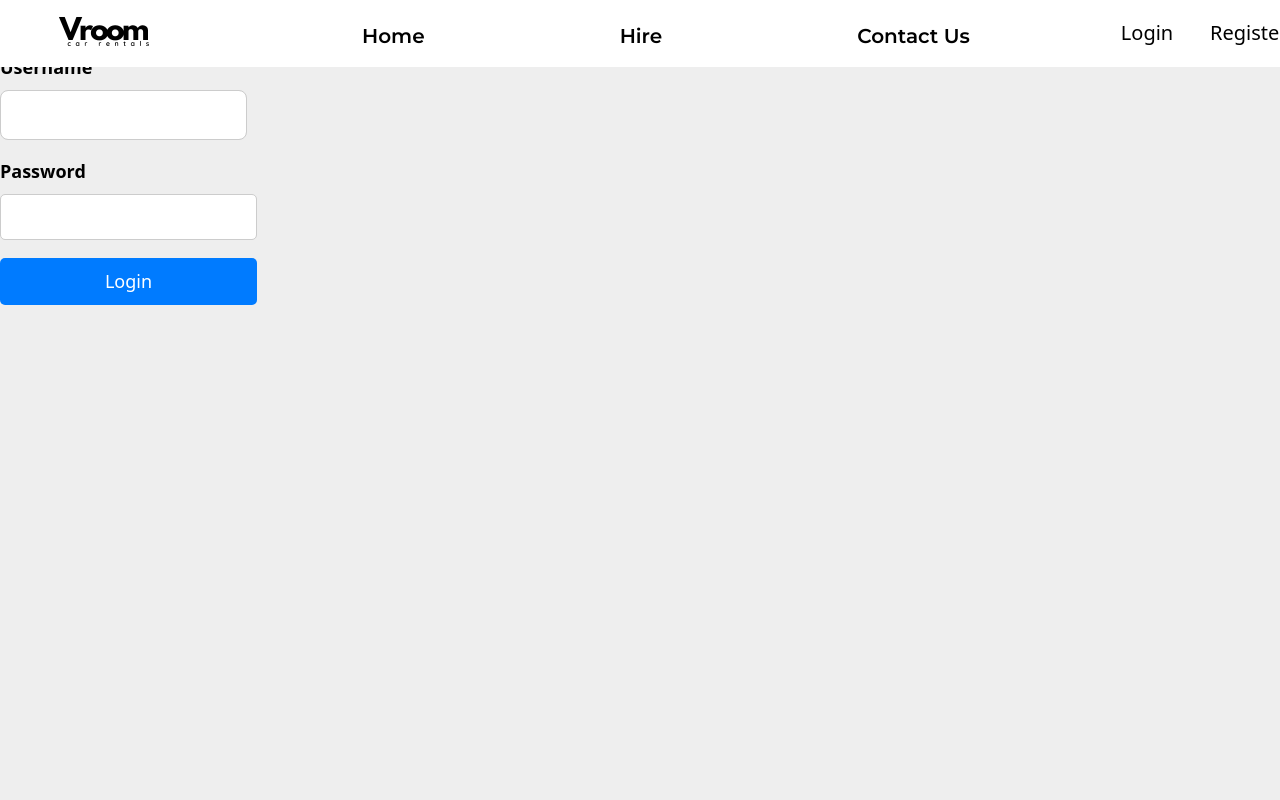
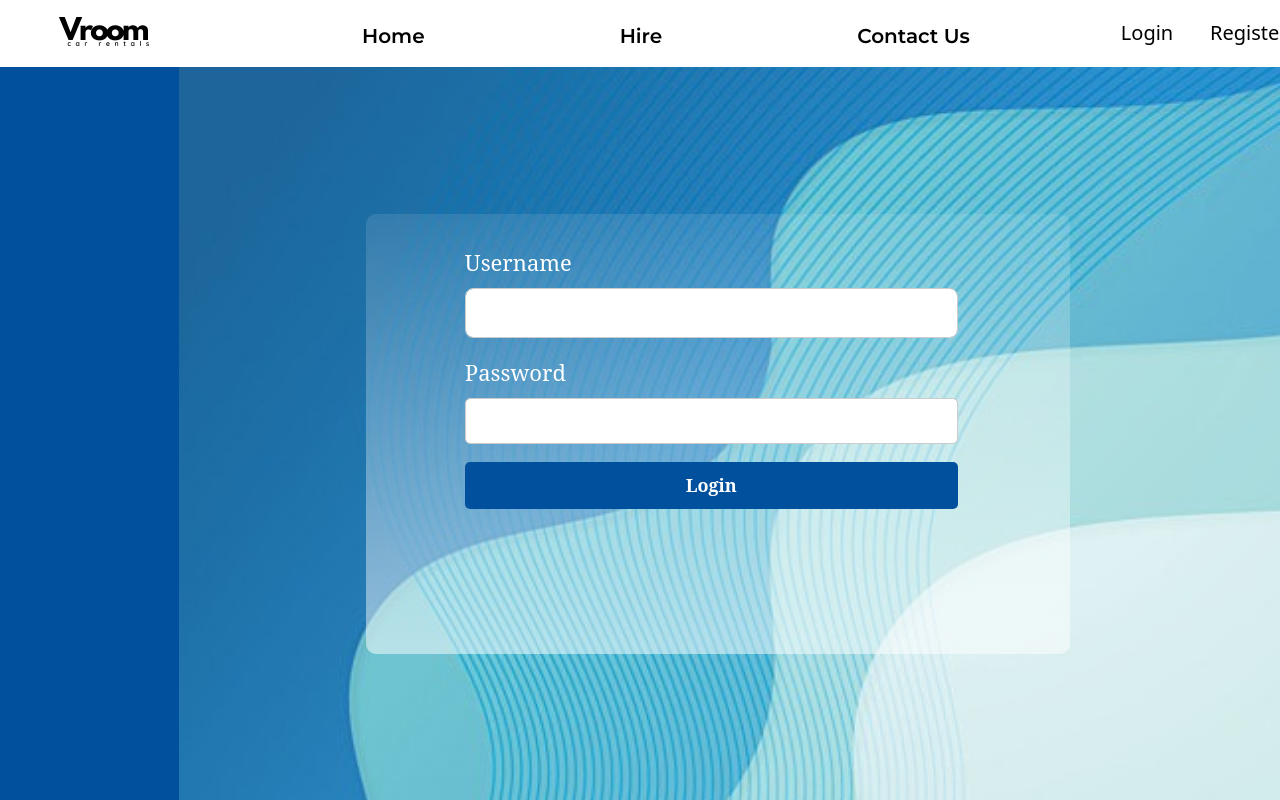
Before and after one commit to AashutoshDL/VROOM, a React (Vite) app in the folder client/: page /admin in a window 1280 px wide. Built offline with nearby package versions, Linux system fonts and the light colour scheme.

Commit message:
admin page UI

```diff
--- a/client/src/Layout.jsx
+++ b/client/src/Layout.jsx
@@ -16,7 +16,7 @@ import Vehicles from "./components/Vehicles/Vehicles";
 import ContactUs from "./components/contactUs/contactUs";
 import Insurance from "./components/Insurance/Insunrance";
 import BookedInfo from './components/BookedInfo/BookedInfo';
-import UserProfileHistory from "./components/UserProfileHistory/UserProfile";
+import UserProfileHistory from "./components/UserProfileHistory/UserProfileHistory";
 import UserProfile from "./components/UserProfile/UserProfile";
 import PaymentForm from './components/Payment/PaymentForm'
 
--- /dev/null
+++ b/client/src/components/Admin/AdminHome.css
@@ -0,0 +1,121 @@
+.admin-container{
+    width: 100%;
+    height: 100%;
+    min-height: 100vh;
+    overflow: hidden;
+    font-family: var(--text-font-family);
+    position: fixed;
+}
+.admin-dashboard {
+    width: 100%;
+    height: 100%;
+    display: flex;
+    flex-direction: row;
+}
+.admin-nav {
+    width: 14%;
+    height: 100%;
+    background-color: #00509D;
+}
+.admin-display {
+    width: 86%;
+    height: auto;
+    background-image: url('../ImagesFol/background3.jpg');
+    background-repeat: no-repeat;
+    background-size: cover;
+    backdrop-filter: blur(10px);
+}
+.admin-signin{
+    position: absolute;
+    top: 20%;
+    left: 17%;
+}
+.adminsignin-background{
+    width: 55vw;
+    height: 55vh;
+    background: linear-gradient(to bottom, rgba(255, 255, 255, 0.1), rgba(255, 255, 255, 0.5));
+    transition: background 0.5s ease;
+    border-radius: 10px;
+}
+.form-label{
+    color: #fff;
+    font-size: 22px;
+    font-weight: 500;
+}
+.form-control{
+    width: 70%;
+}
+#username{
+    width: 70%;
+}
+.admin-log{
+    position: relative;
+    left: 14%;
+    top: 4vh;
+}
+.admin-btn{
+    width: 70%;
+    position: relative;
+    left: 14%;
+    top: 4vh;
+    background-color: #00509D !important;
+}
+#admin-welcometitle{
+    position: relative;
+    top: 7vh;
+    left: 23vw;
+}
+#admin-detailsubtitle{
+    position: relative;
+    top: 5vh;
+    left: 33vw;
+}
+.adminbtns{
+    display: flex;
+    flex-direction: column;
+    justify-content: space-between;
+    position: relative;
+    top: 10vh;
+    left: 23vw;
+}
+#logout-caption{
+    display: block;
+    color: #fff;
+    position: absolute;
+    top: 5vh;
+    font-size: 15px;
+    font-weight: 400;
+    left: -13vw;
+}
+.adminlogoutbtn{
+    position: absolute;
+    top: 14vh;
+    left: -10vw;
+}
+.adminuser-caption{
+    font-size: 20px;
+    margin-top: 5px;
+}
+.admincar-caption {
+    font-size: 20px;
+    position: relative;
+    top: 7vh;
+}
+#managecarbtn{
+    position: absolute;
+    top: 23vh;
+    left: 25vw;
+}
+#manageuserbtn {
+    position: absolute;
+    top: 3vh;
+    left: 25vw;
+}
+#overalluser{
+    padding-top: 3vh;
+    padding-left: 3vw;
+}
+#overallcar{
+    margin-top: 5vh;
+    padding-left: 3vw;
+}
--- a/client/src/components/Admin/AdminHome.jsx
+++ b/client/src/components/Admin/AdminHome.jsx
@@ -1,16 +1,17 @@
-import { useState, useEffect } from 'react';
-import { Link } from 'react-router-dom';
-import 'bootstrap/dist/css/bootstrap.min.css';
-
+import { useState, useEffect } from "react";
+import { Link } from "react-router-dom";
+import "bootstrap/dist/css/bootstrap.min.css";
+import background3 from "../ImagesFol/background3.jpg";
+import "./AdminHome.css";
 const Home = () => {
-  const [username, setUsername] = useState('');
-  const [password, setPassword] = useState('');
+  const [username, setUsername] = useState("");
+  const [password, setPassword] = useState("");
   const [loggedIn, setLoggedIn] = useState(false);
 
   // Check if the user is logged in on component mount
   useEffect(() => {
-    const isLoggedIn = localStorage.getItem('isLoggedIn');
-    if (isLoggedIn === 'true') {
+    const isLoggedIn = localStorage.getItem("isLoggedIn");
+    if (isLoggedIn === "true") {
       setLoggedIn(true);
     }
   }, []);
@@ -18,54 +19,107 @@ const Home = () => {
   const handleLogin = (e) => {
     e.preventDefault();
     // Check if username and password match
-    if (username === 'admin' && password === 'admin123') {
-      localStorage.setItem('isLoggedIn', 'true');
+    if (username === "admin" && password === "admin123") {
+      localStorage.setItem("isLoggedIn", "true");
       setLoggedIn(true);
     } else {
-      alert('Invalid username or password');
+      alert("Invalid username or password");
     }
   };
 
   const handleLogout = () => {
-    localStorage.removeItem('isLoggedIn');
+    localStorage.removeItem("isLoggedIn");
     setLoggedIn(false);
   };
 
   return (
-    <div className="container mt-5">
+    <div className="admin-container mt-5">
+      <div className="admin-dashboard">
+        <div className="admin-nav"></div>
+        <div className="admin-display" style={{ backgroundImage: background3 }}>
           {/* Only display login form if not logged in */}
+          <div className="admin-signin">
+            <div className="adminsignin-background">
               {!loggedIn && (
                 <form onSubmit={handleLogin}>
-          <div className="mb-3">
-            <label htmlFor="username" className="form-label">Username</label>
-            <input type="text" className="form-control" id="username" value={username} onChange={(e) => setUsername(e.target.value)} />
+                  <div className="admin-log mb-3">
+                    <label htmlFor="username" className="form-label">
+                      Username
+                    </label>
+                    <input
+                      type="text"
+                      className="form-control"
+                      id="username"
+                      value={username}
+                      onChange={(e) => setUsername(e.target.value)}
+                    />
                   </div>
-          <div className="mb-3">
-            <label htmlFor="password" className="form-label">Password</label>
-            <input type="password" className="form-control" id="password" value={password} onChange={(e) => setPassword(e.target.value)} />
+                  <div className="admin-log mb-3">
+                    <label htmlFor="password" className="form-label">
+                      Password
+                    </label>
+                    <input
+                      type="password"
+                      className="form-control"
+                      id="password"
+                      value={password}
+                      onChange={(e) => setPassword(e.target.value)}
+                    />
                   </div>
-          <button type="submit" className="btn btn-primary">Login</button>
+                  <button type="submit" className="admin-btn btn-primary">
+                    Login
+                  </button>
                 </form>
               )}
-
-      {/* Only display admin home page if logged in */}
-      {loggedIn && (
-        <div>
-          <h1>Welcome to Admin Panel</h1>
-          <p>Manage users and cars here.</p>
-          <div className="row mt-3">
-            <div className="col-md-6">
-              <Link to="/user" className="btn btn-secondary btn-block">Manage Users</Link>
-            </div>
-            <div className="col-md-6">
-              <Link to="/cars" className="btn btn-success btn-block">Manage Cars</Link>
             </div>
           </div>
-          <button className="btn btn-danger mt-5" onClick={handleLogout}>Logout</button>
+          {/* Only display admin home page if logged in */}
+          <div className="admin-login">
+            {loggedIn && (
+              <div className="admin-displaycontainer">
+                <h1 id="admin-welcometitle">Welcome to Admin Panel</h1>
+                <p id="admin-detailsubtitle">Manage users and cars here.</p>
+                <div className="adminbtns col mt-3">
+                  <div className="col-md-5">
+                    <div id="overalluser">
+                      <p className="adminuser-caption">Manage the users?</p>
+                      <div id="manageuserbtn">
+                        <Link
+                          to="/user"
+                          className="btn btn-secondary btn-block"
+                        >
+                          Manage Users
+                        </Link>
+                      </div>
+                    </div>
+                  </div>
+                  <div className="col-md-5">
+                    <div id="overallcar">
+                      <p className="admincar-caption">Manage the cars?</p>
+                      <div id="managecarbtn">
+                        <Link to="/cars" className="btn btn-success btn-block">
+                          Manage Cars
+                        </Link>
+                      </div>
+                    </div>
+                  </div>
+                </div>
+                <p id="logout-caption">
+                  If you wish to logout <br />
+                  please click the red button
+                </p>
+                <div className="adminlogoutbtn">
+                  <button className="btn btn-danger" onClick={handleLogout}>
+                    Logout
+                  </button>
+                </div>
               </div>
             )}
           </div>
-  )
-}
+        </div>
+      </div>
+    </div>
+  );
+};
 
 export default Home;
--- a/client/src/components/Admin/User/CreateUser.jsx
+++ b/client/src/components/Admin/User/CreateUser.jsx
@@ -35,8 +35,8 @@ const CreateUser = () => {
   };
 
   return (
-    <div className='d-flex vh-100 bg-primary justify-content-center align-items-center'>
-      <div className='w-50 bg-white rounded p-3'>
+    <div className='d-flex vh-110 bg-primary justify-content-center align-items-center'>
+      <div className='vh-102 w-50 bg-white rounded p-3'>
         <form onSubmit={handleSubmit}>
           <h2 className="text-left mb-4">Add User</h2>
           <div className="mb-3">
--- a/client/src/components/UserProfileHistory/UserProfile.jsx
+++ b/client/src/components/UserProfileHistory/UserProfileHistory.jsx
@@ -1,6 +1,6 @@
 import React, { useEffect, useState } from 'react';
 import axios from 'axios';
-
+import './UserProfileHistory.css';
 function UserProfileHistory() {
   const [bookings, setBookings] = useState([]);
   // fix the issue in which the booking history shows even tho the user is not booked
```
Also changed, not shown: client/src/components/ImagesFol/background3.jpg (added). Lines whose indentation alone changed are shown as unchanged.
